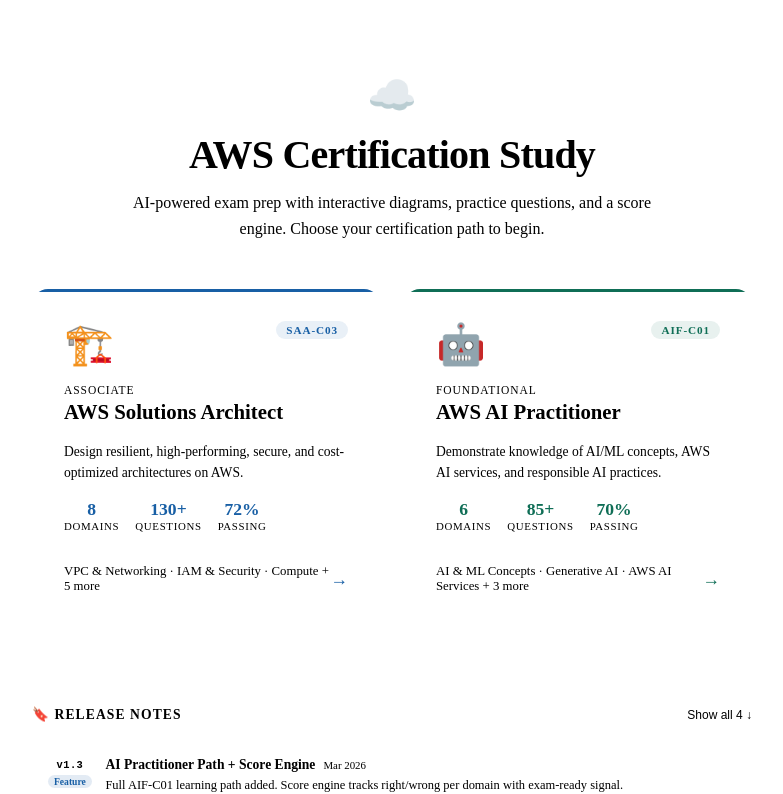
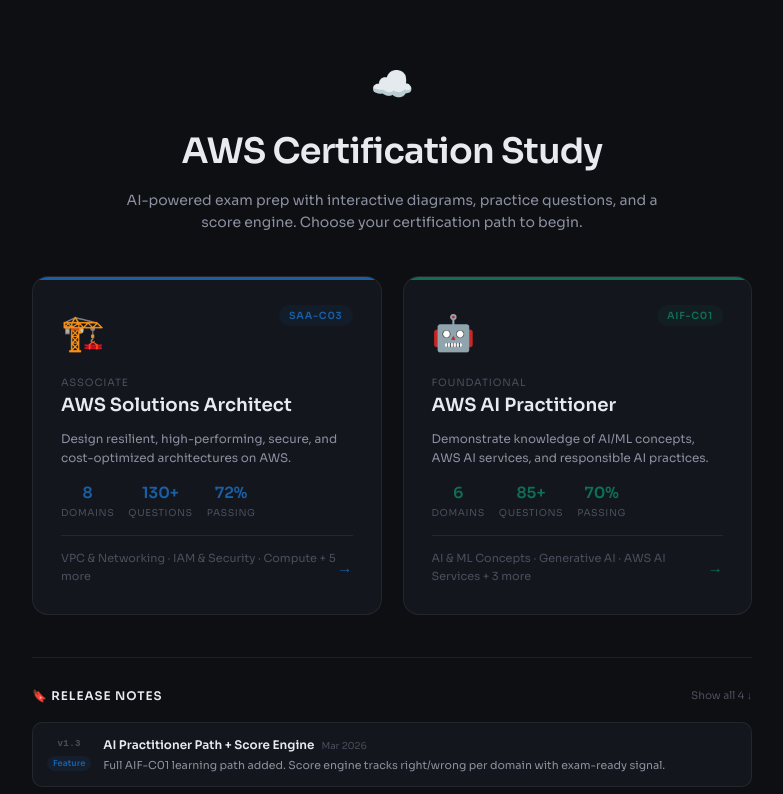
Before and after one commit to hjs-ah/aws-study-object, a React (Vite) app: page / in a window 1280 px wide. Shown: the top 794 px of the page, without its empty margins (248-1031 px from the left). Built offline with nearby package versions, Linux system fonts and the light colour scheme; no server answers.

Commit message:
Updating Preview Styles

```diff
--- a/src/main.jsx
+++ b/src/main.jsx
@@ -1,5 +1,6 @@
 import { StrictMode } from 'react'
 import { createRoot } from 'react-dom/client'
+import './styles/tokens.css'
 import App from './App.jsx'
 
 createRoot(document.getElementById('root')).render(
--- a/src/styles/tokens.css
+++ b/src/styles/tokens.css
@@ -141,3 +141,15 @@
 .pulse-hint {
   animation: interactPulse 2s ease-out 1s 2;
 }
+
+/* ── Aliases for v2 components (map shorthand vars to design tokens) ─────── */
+:root {
+  --bg-primary:    var(--color-bg);
+  --bg-secondary:  var(--color-surface);
+  --bg-tertiary:   var(--color-surface-raised);
+  --text-primary:  var(--color-text-primary);
+  --text-secondary:var(--color-text-secondary);
+  --text-muted:    var(--color-text-muted);
+  --border:        var(--color-border);
+  --accent:        var(--color-accent);
+}
```
